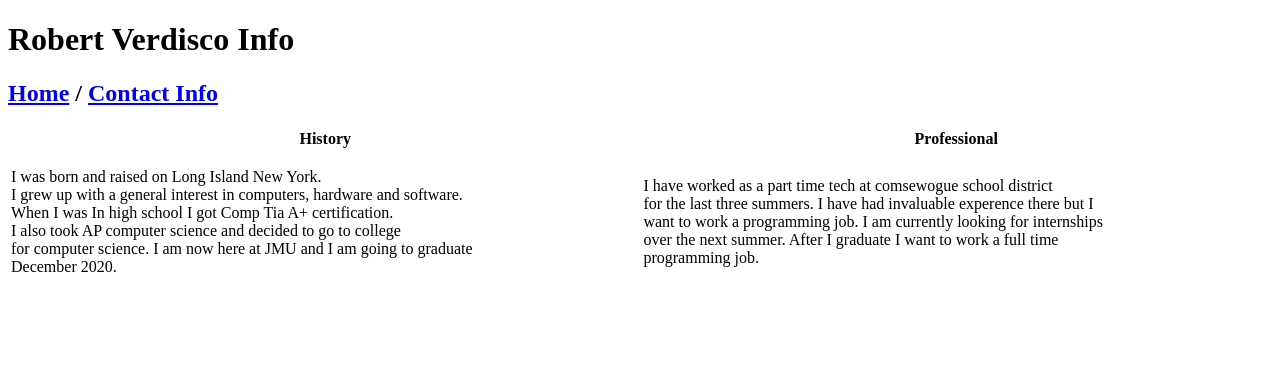
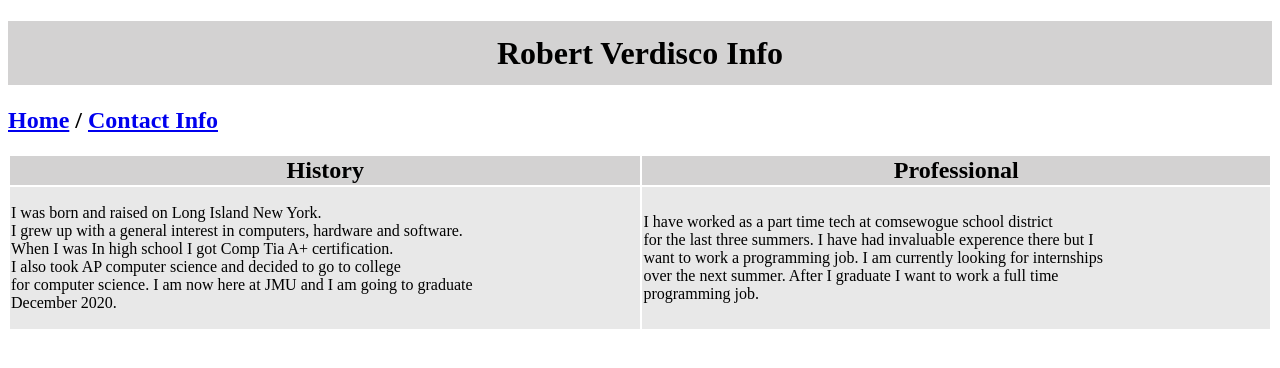
Before and after one commit to verdisra2/PPP, a plain HTML site: page RobertInfoPage.html in a window 1280 px wide. Drawn offline with Linux system fonts and the light colour scheme.

Commit message:
Added stylesheet

```diff
--- /dev/null
+++ b/PPPstyle.css
@@ -0,0 +1,22 @@
+h1{
+	text-align:center;
+	background-color:#D3D2D2;
+	line-height:200%;
+}
+
+th{
+	font-size:150%;
+	background-color:#D3D2D2;
+}
+
+td{
+	background-color:#E8E8E8;
+}
+
+#homeP{
+	font-size:120%;
+}
+
+a{
+	font-weight:bold;
+}
--- a/RobertInfoPage.html
+++ b/RobertInfoPage.html
@@ -3,6 +3,7 @@
 	<head>
 		<meta charset="utf-8"/>
 		<title>Robert Verdisco Info</title>
+		<link rel="stylesheet" href="PPPstyle.css">
 	</head>
 	<body>
 		<h1>Robert Verdisco Info</h1>
```
Also changed, not shown: RobertContactPage.html (+1 -0 lines), RobertHomePage.html (+2 -1 lines).
